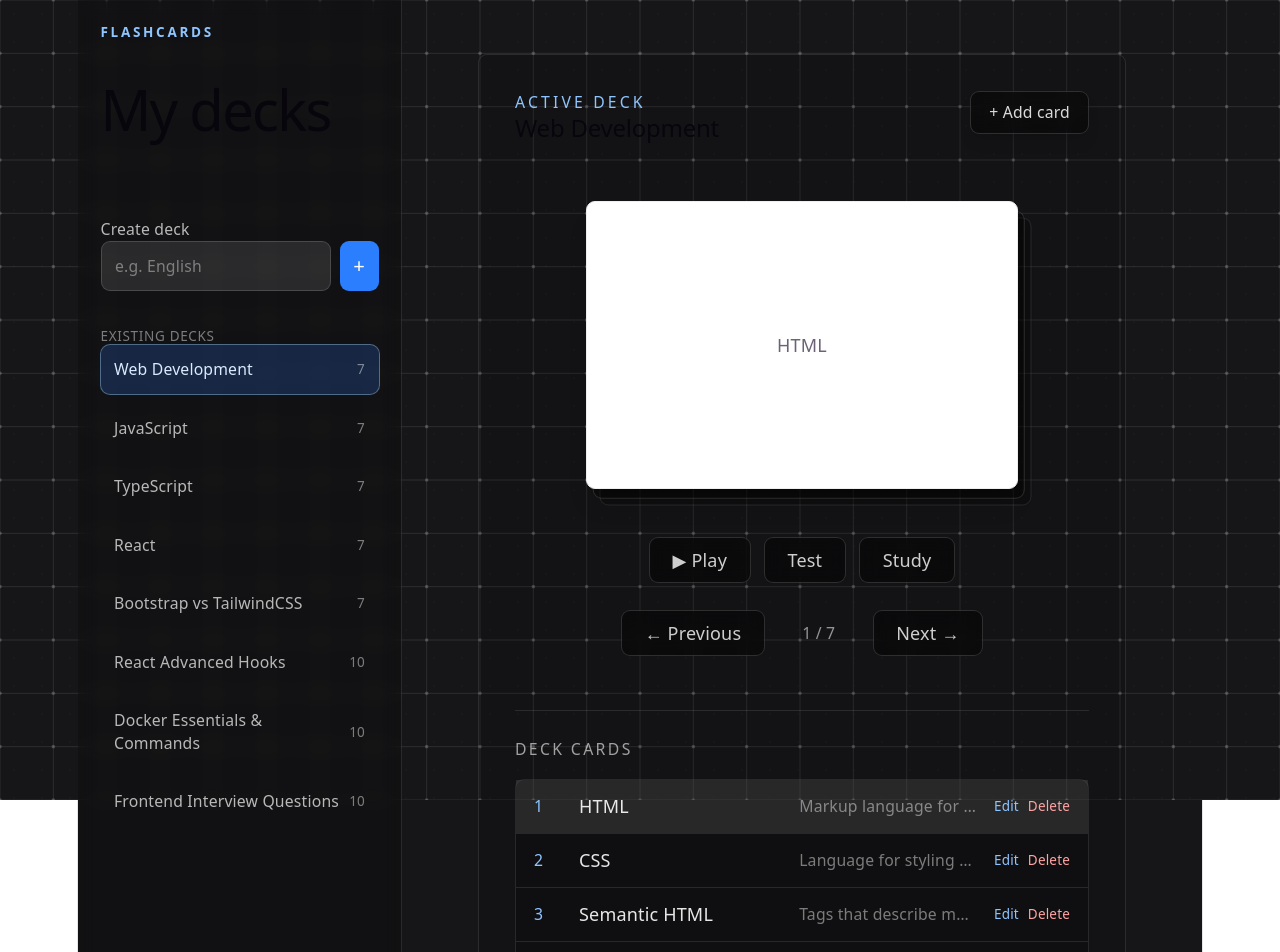
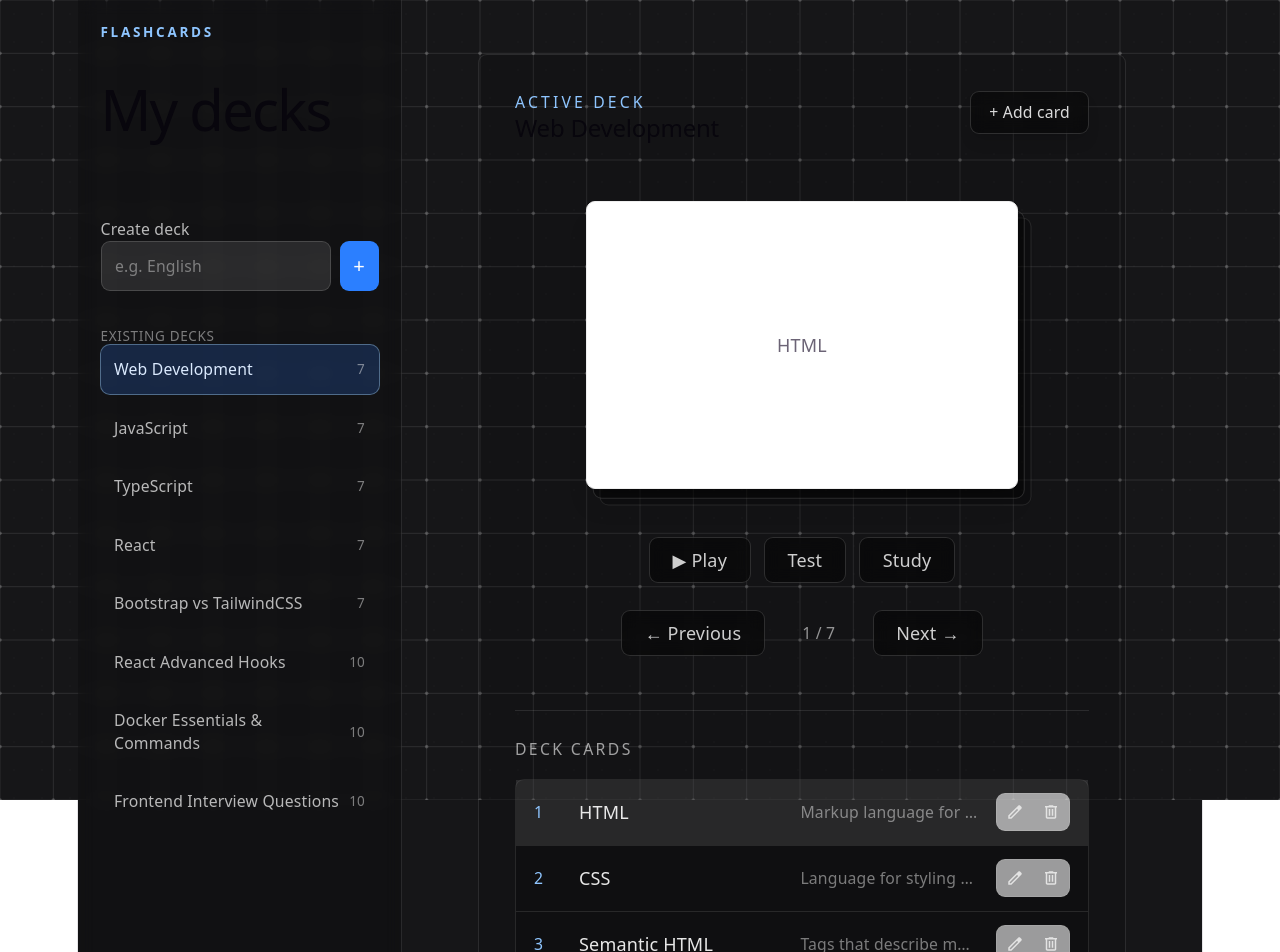
Before and after one commit to chadgarc/Lab8.1-AI-coding-challenge, a React (Vite) app: page / in a window 1280 px wide. Shown: the top 952 px of the page. Built offline with nearby package versions, Linux system fonts and the light colour scheme.

Commit message:
Changed edit and delete buttons to have icons instead, including animation and button mieaning when the mouse hover, also it won't drag the element while hover icon

```diff
--- a/src/components/DeckSlideshow.tsx
+++ b/src/components/DeckSlideshow.tsx
@@ -2,6 +2,8 @@ import { useEffect, useState, type DragEvent, type FormEvent } from "react";
 import FlashCard from "./FlashCard/FlashCard";
 import TestMode from "./TestMode";
 import StudyMode from "./StudyMode";
+import editIcon from "../assets/edit_icon.svg";
+import deleteIcon from "../assets/delete_icon.svg";
 import type { Deck, FlashCardData } from "../types";
 
 type DeckSlideshowProps = {
@@ -238,10 +240,36 @@ export default function DeckSlideshow({ deck, onAddCard, onUpdateCard, onDeleteC
                       <span className="min-w-0 flex-1 truncate text-white/90">{card.front}</span>
                       <span className="max-w-[40%] truncate text-sm text-white/45">{card.back}</span>
                     </button>
-                    <div className="flex shrink-0 gap-2">
-                      <button type="button" onClick={() => openEdit(index)} className="text-xs text-blue-300 hover:text-blue-100">Edit</button>
-                      <button type="button" onClick={() => removeCard(index)} className="text-xs text-red-300 hover:text-red-100">Delete</button>
-                    </div>
+                    <ul className="menu menu-horizontal bg-base-200/60 rounded-box p-0 shrink-0 border border-white/10">
+                      <li>
+                        <button
+                          type="button"
+                          className="tooltip tooltip-top hover:bg-blue-500/20 p-2 text-blue-300 transition"
+                          data-tip="Edit"
+                          onClick={(e) => {
+                            e.stopPropagation();
+                            openEdit(index);
+                          }}
+                          aria-label="Edit card"
+                        >
+                          <img src={editIcon} alt="Edit" className="h-4 w-4 shrink-0" />
+                        </button>
+                      </li>
+                      <li>
+                        <button
+                          type="button"
+                          className="tooltip tooltip-top hover:bg-red-500/20 p-2 text-red-300 transition"
+                          data-tip="Delete"
+                          onClick={(e) => {
+                            e.stopPropagation();
+                            removeCard(index);
+                          }}
+                          aria-label="Delete card"
+                        >
+                          <img src={deleteIcon} alt="Delete" className="h-4 w-4 shrink-0" />
+                        </button>
+                      </li>
+                    </ul>
                   </div>
                 </li>
               ))}
```
Also changed, not shown: src/assets/delete_icon.svg (added), src/assets/edit_icon.svg (added), 3 other files (tests, documents, lock files or other folders).
